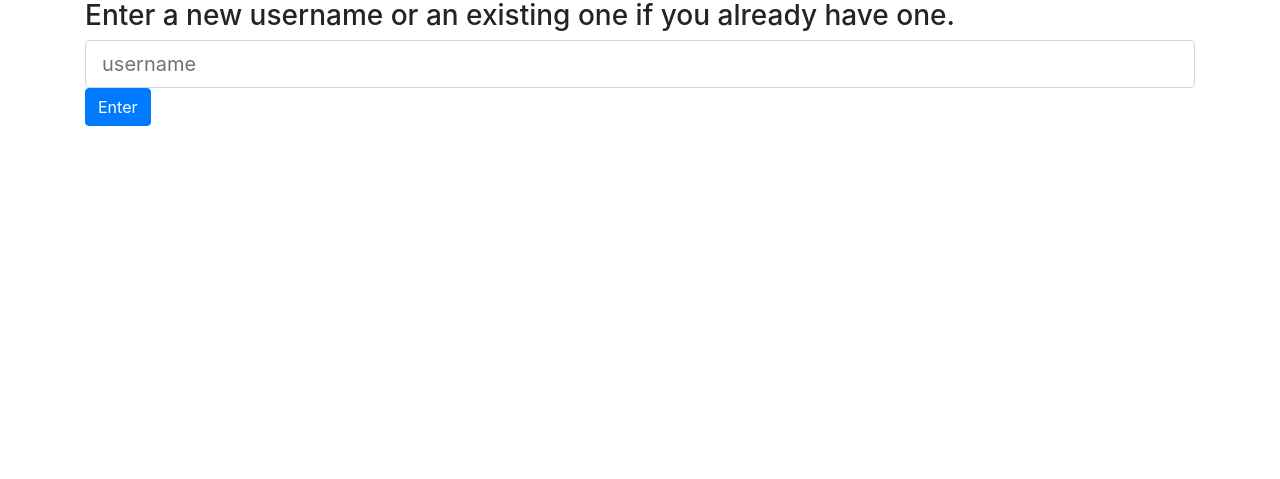
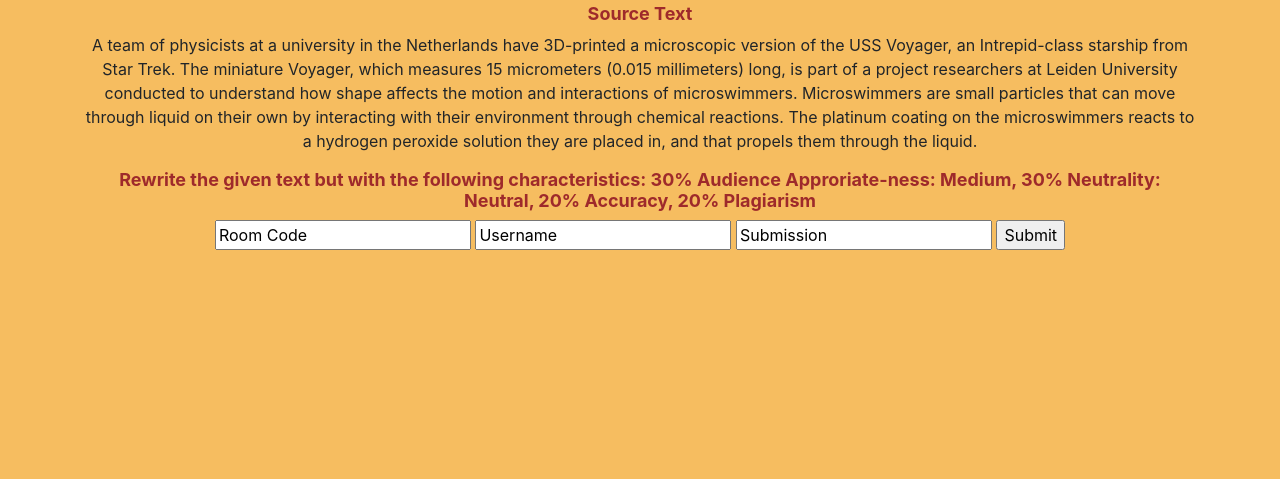
Before and after one commit to shahmeerathar/NewHacks2020, a Django app: page / in a window 1280 px wide. Shown: the part 321-800 px from the top of the page. Run offline with Django 3.2, Linux system fonts and the light colour scheme; some libraries are stand-ins or nearby versions.

Commit message:
Complete

```diff
--- a/main/backend/FKGL.py
+++ b/main/backend/FKGL.py
@@ -1,6 +1,6 @@
 import nltk
 import syllables
-from factor import Factor
+from .factor import Factor
 
 
 class FKGL(Factor):
--- a/main/backend/keyword.py
+++ b/main/backend/keyword.py
@@ -1,4 +1,4 @@
-from factor import Factor
+from .factor import Factor
 import nltk
 import rake_nltk
 
--- a/main/backend/plagiarism.py
+++ b/main/backend/plagiarism.py
@@ -1,4 +1,4 @@
-from factor import Factor
+from .factor import Factor
 import nltk
 
 
--- a/main/backend/sentiment.py
+++ b/main/backend/sentiment.py
@@ -1,9 +1,9 @@
 import os
 
-from factor import Factor
+from .factor import Factor
 from google.cloud import language_v1
 
-os.environ['GOOGLE_APPLICATION_CREDENTIALS'] = 'NewHacks-7112876e212f.json'
+os.environ['GOOGLE_APPLICATION_CREDENTIALS'] = '/Users/shahmeerathar/Documents/Computer Science/Hackathons/NewHacks/Project/main/backend/NewHacks-9a3ddc3e13de.json'
 client = language_v1.LanguageServiceClient()
 
 
--- a/main/models.py
+++ b/main/models.py
@@ -6,4 +6,4 @@
     '''Creates a table with username, room, and score'''
     username = models.CharField(max_length=50)
     room = models.CharField(max_length=50)
-    score = models.IntegerField(default=0)
+    score = models.DecimalField(default=0.0, decimal_places=3, max_digits=100)
--- a/main/templates/main/leaderboard.html
+++ b/main/templates/main/leaderboard.html
@@ -1,7 +1,10 @@
+<h1>Leaderboard</h1>>
 {% if users %}
     <ul>
     {% for user in users %}
-        <li><a href="/main/{{ user.username }}/">{{ user.score }}</a></li>
+        {{ user.username }}
+        {{ user.score }}
+        <br>
     {% endfor %}
     </ul>
 {% else %}
--- a/main/templates/main/user.html
+++ b/main/templates/main/user.html
@@ -4,7 +4,7 @@
     <meta charset="UTF-8">
     <title>Shake the Sphere!</title>
     <link rel="stylesheet" href="https://maxcdn.bootstrapcdn.com/bootstrap/4.0.0/css/bootstrap.min.css" integrity="sha384-Gn5384xqQ1aoWXA+058RXPxPg6fy4IWvTNh0E263XmFcJlSAwiGgFAW/dAiS6JXm" crossorigin="anonymous">
-    <link rel="stylesheet" href="random.css">
+    <link rel="stylesheet" href="user.css">
     <meta charset="utf-8">
     <meta name="viewport" content="width=device-width, initial-scale=1.0, shrink-to-fit=no">
 </head>
@@ -25,19 +25,19 @@
 <div class="container">
     <div class="row">
         <div class="col-sm-12">
-            <h2 class="entertext">Enter Room Code</h2>
-            <h3>Enter your desired room code</h3>
-            <form>
-                <input class="form-control form-control-lg" type="text" placeholder="room code">
-            </form>
-        </div>
-        <div class="col-sm-12">
-            <h2 class="entertext">Enter Username</h2>
-            <h3>Enter a new username or an existing one if you already have one.</h3>
-            <form>
-                <input class="form-control form-control-lg" type="text" placeholder="username">
-                <button type="button" class="btn btn-primary">Enter</button>
-            </form>
+        <form action="{% url 'main:submit' %}" method="post">>
+            {% csrf_token %}
+            <h2 class="entertext"> Source Text </h2>
+            <p>A team of physicists at a university in the Netherlands have 3D-printed a microscopic version of the USS Voyager, an Intrepid-class starship from Star Trek. The miniature Voyager, which measures 15 micrometers (0.015 millimeters) long, is part of a project researchers at Leiden University conducted to understand how shape affects the motion and interactions of microswimmers. Microswimmers are small particles that can move through liquid on their own by interacting with their environment through chemical reactions. The platinum coating on the microswimmers reacts to a hydrogen peroxide solution they are placed in, and that propels them through the liquid.<p>
+            <h2 class="entertext">
+            Rewrite the given text but with the following characteristics:
+            30% Audience Approriate-ness: Medium,  30% Neutrality: Neutral, 20% Accuracy, 20% Plagiarism
+            </h2>
+            <input type="text" name = "RoomCode" value="Room Code">
+            <input type="text" name = "Username" value="Username">
+            <input type="text" name = "Answer" value="Submission">
+            <input type="submit" value="Submit">
+        </form>
         </div>
     </div>
 </div>
--- a/main/urls.py
+++ b/main/urls.py
@@ -1,8 +1,9 @@
 from django.urls import path
 from . import views
 
+app_name = 'main'
 urlpatterns = [
     path('', views.index, name='user'),
-    path('main/', views.main, name='main'),
+    path('/submit/', views.submit, name='submit'),
     path('leaderboard/', views.leaderboard, name='leaderboard'),
 ]
--- a/main/views.py
+++ b/main/views.py
@@ -2,16 +2,14 @@
 from django.http import HttpResponse
 from .models import User
 from django.template import loader
+from .backend.main import get_score
+from django.urls import reverse
+from django.views import generic
 
 
 # Create your views here.
 def index(request):
     template = loader.get_template('main/user.html')
-    return HttpResponse(template.render(request=request))
-
-
-def main(request):
-    template = loader.get_template('main/main.html')
     return HttpResponse(template.render(request=request))
 
 
@@ -22,3 +20,17 @@
         'users': users,
     }
     return HttpResponse(template.render(context, request))
+
+
+def submit(request):
+    source = "A team of physicists at a university in the Netherlands have 3D-printed a microscopic version of the USS Voyager, an Intrepid-class starship from Star Trek. The miniature Voyager, which measures 15 micrometers (0.015 millimeters) long, is part of a project researchers at Leiden University conducted to understand how shape affects the motion and interactions of microswimmers. Microswimmers are small particles that can move through liquid on their own by interacting with their environment through chemical reactions. The platinum coating on the microswimmers reacts to a hydrogen peroxide solution they are placed in, and that propels them through the liquid."
+    s = get_score(request.POST.get('Answer', False), source,
+                  {'FKGL': (1, 0.4, 'intermediate'),
+                   'sentiment': (1, 0.4, 'neutral'),
+                   'keyword': (1, 0.2, True),
+                   'plagiarism': (0, 0.2, True)})
+    print(s)
+    user = User(username=request.POST.get('Username', False),
+                room=request.POST.get('RoomCode', False), score=s)
+    user.save()
+    return leaderboard(request)
```
Also changed, not shown: main/backend/main.py (+4 -11 lines), db.sqlite3, main/migrations/0003_auto_20201108_1740.py (added).
